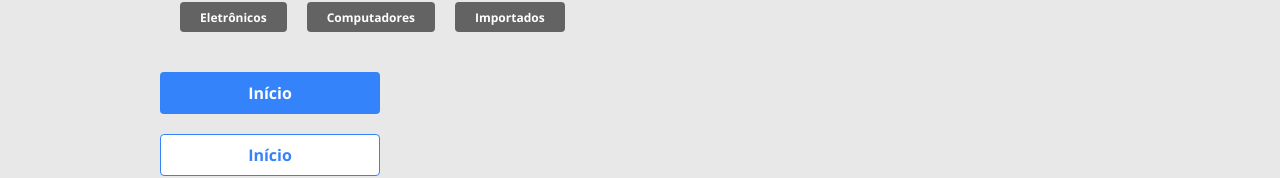
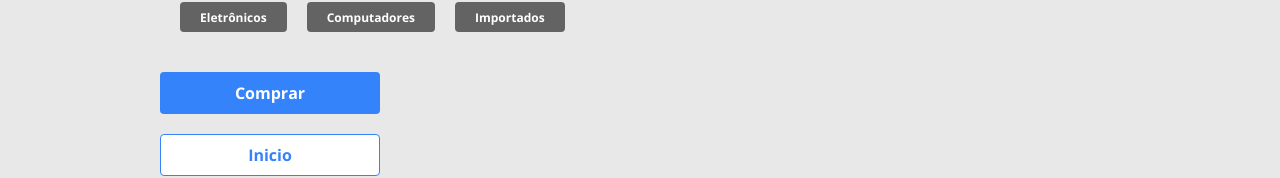
Before and after one commit to MarceloJoia/ReactJS_Commerce_frontend, a React (Vite) app: page / in a window 1280 px wide. Shown: the part 364-542 px from the top of the page. Built offline with nearby package versions, Linux system fonts and the light colour scheme.

Commit message:
List Category and Props BTN

```diff
--- a/src/App.tsx
+++ b/src/App.tsx
@@ -1,3 +1,4 @@
+import Catalog from './routes/Catalog';
 import ProductDetails from './routes/ProductDetails';
 
 
@@ -5,6 +6,7 @@ function App() {
 
   return (
     <ProductDetails />
+    // <Catalog/>
   );
 }
 
--- a/src/components/ButtonInverse/index.tsx
+++ b/src/components/ButtonInverse/index.tsx
@@ -1,9 +1,12 @@
 import './style.css';
 
-export default function ButtonInverse() {
+type Props = {
+    text: string;
+}
+export default function ButtonInverse({ text }: Props) {
     return (
         <div className="dsc-btn dsc-btn-white">
-            Início
+            {text}
         </div>
     );
 }
--- a/src/components/ButtonPrimary/index.tsx
+++ b/src/components/ButtonPrimary/index.tsx
@@ -1,9 +1,13 @@
 import './style.css';
 
-export default function ButtonPrimary() {
+type Props = {
+    text: string;
+}
+
+export default function ButtonPrimary({ text }: Props) {
     return (
         <div className="dsc-btn dsc-btn-blue">
-            Início
+            {text}
         </div>
     );
 }
--- a/src/routes/Catalog/index.tsx
+++ b/src/routes/Catalog/index.tsx
@@ -30,7 +30,7 @@ export default function Catalog() {
 
                     </div>
 
-                    <ButtonNexPage />
+                    <ButtonNexPage name="Carregar mais"/>
 
                 </section>
             </main>
--- a/src/routes/ProductDetails/index.tsx
+++ b/src/routes/ProductDetails/index.tsx
@@ -37,10 +37,12 @@ export default function ProductDetails() {
       <HeaderClient />
       <main>
         <section id="product-details-section" className="dsc-container">
+
           <ProductDetailsCard product={product} />
+
           <div className="dsc-btn-page-container">
-            <ButtonPrimary />
-            <ButtonInverse />
+            <ButtonPrimary text="Comprar" />
+            <ButtonInverse text="Inicio" />
           </div>
         </section>
       </main>
```
Also changed, not shown: src/components/ButtonNexPage/index.tsx (+7 -2 lines), src/components/ProductDetailsCard/index.tsx (indentation only).
